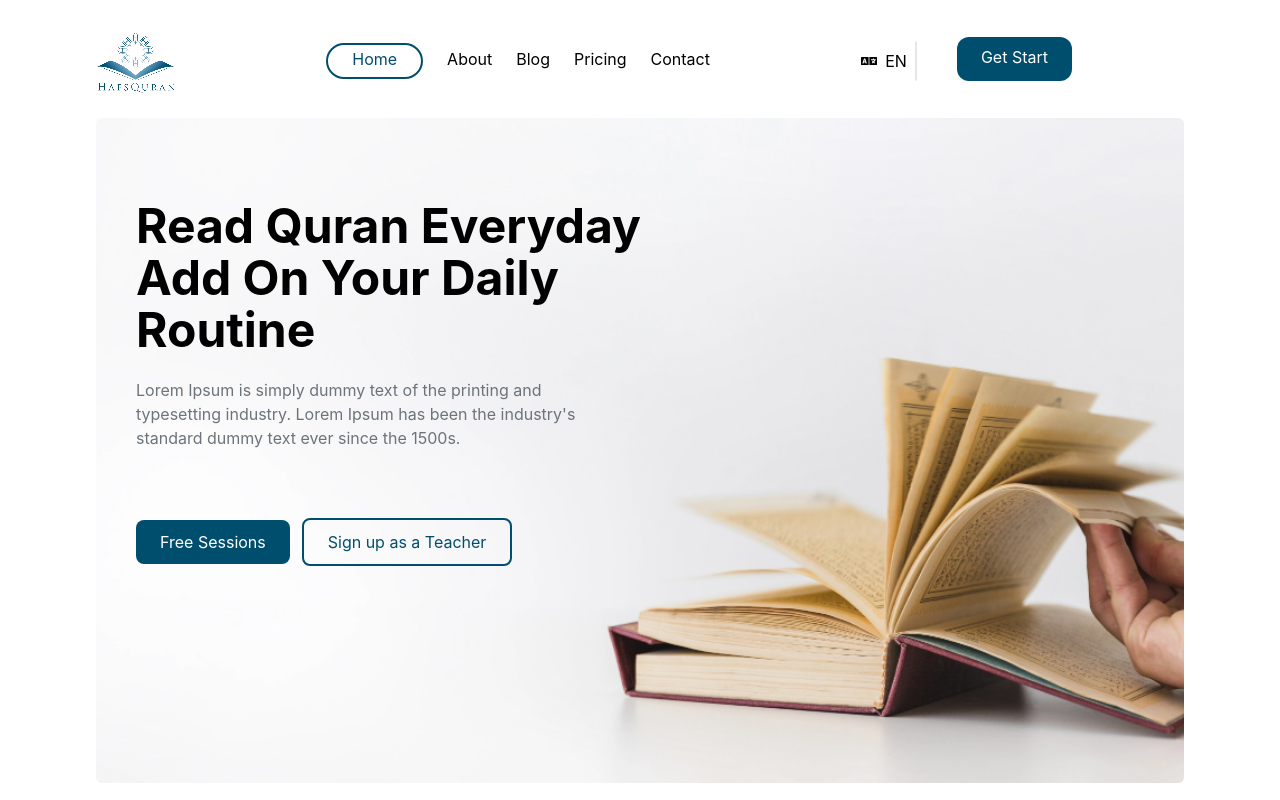
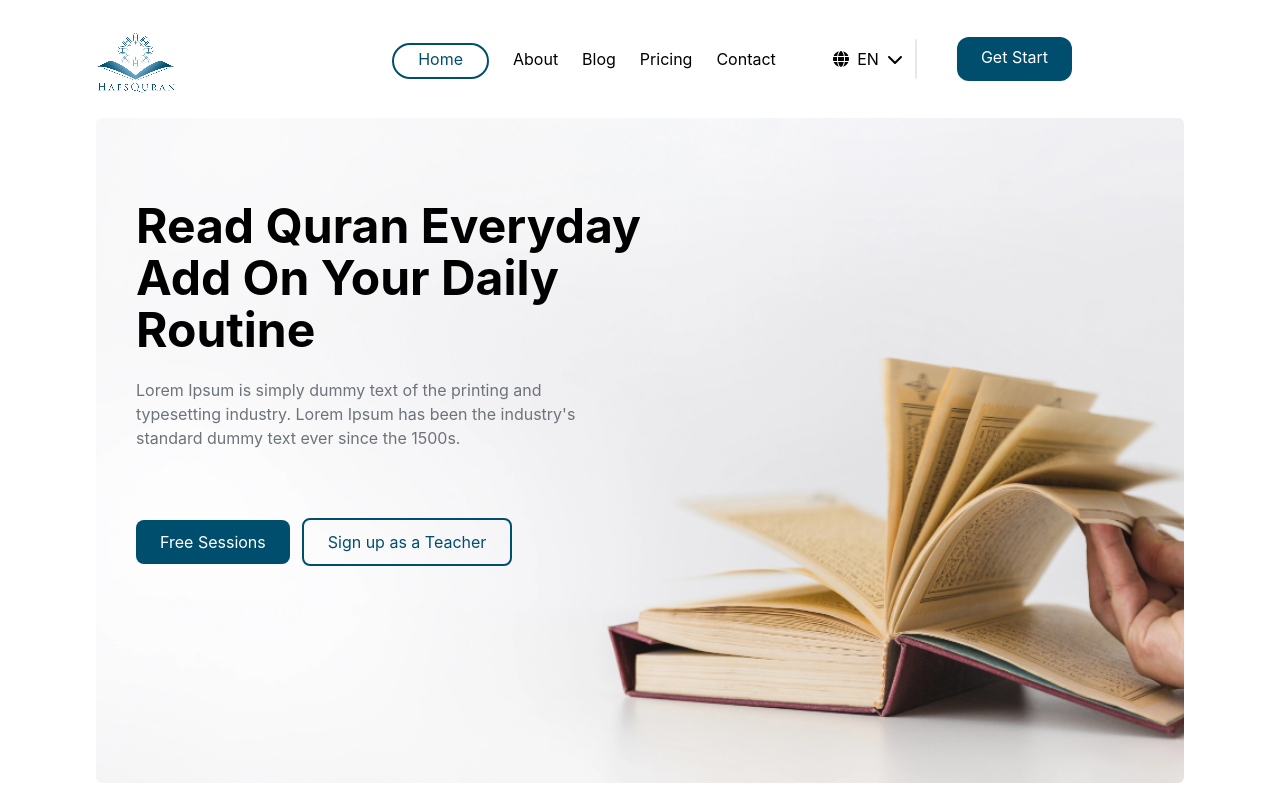
Before and after one commit to AhmedRabiea/HafsQuran, a React (Create React App) app: page / in a window 1280 px wide. Shown: the top 800 px of the page. Built offline with nearby package versions, Linux system fonts and the light colour scheme.

Commit message:
first commit#

```diff
--- a/package.json
+++ b/package.json
@@ -3,10 +3,15 @@
   "version": "0.1.0",
   "private": true,
   "dependencies": {
+    "@fortawesome/fontawesome-svg-core": "^6.4.0",
+    "@fortawesome/free-regular-svg-icons": "^6.4.0",
+    "@fortawesome/free-solid-svg-icons": "^6.4.0",
+    "@fortawesome/react-fontawesome": "^0.2.0",
     "@react-icons/all-files": "^4.1.0",
     "@testing-library/jest-dom": "^5.16.5",
     "@testing-library/react": "^13.4.0",
     "@testing-library/user-event": "^13.5.0",
+    "babel-plugin-macros": "^3.1.0",
     "react": "^18.2.0",
     "react-dom": "^18.2.0",
     "react-icons": "^4.10.1",
--- a/src/components/Navbar.jsx
+++ b/src/components/Navbar.jsx
@@ -1,5 +1,6 @@
 import React from "react";
-import { FaLanguage } from "react-icons/fa";
+import { FontAwesomeIcon } from "@fortawesome/react-fontawesome";
+import { faGlobe, faChevronDown } from "@fortawesome/free-solid-svg-icons";
 import logo from "../assets/imgs/logo.png";
 
 const Navbar = () => {
@@ -8,13 +9,13 @@ const Navbar = () => {
       {/* flex container */}
       <div className="flex items-center justify-between">
         {/* logo */}
-        <div className="pt-2">
+        <div className="pt-2 basis-1/3">
           <a href="/">
             <img src={logo} alt="logo" />
           </a>
         </div>
         {/* navbar menu items */}
-        <ul className="hidden md:flex space-x-6">
+        <ul className="hidden md:flex space-x-6 basis-1/3">
           <li>
             <a
               href="#"
@@ -45,12 +46,13 @@ const Navbar = () => {
           </li>
         </ul>
         {/* button menu */}
-        <div className="items-end justify-between text-right hiden md:flex">
-          <div className="flex items-center">
-            <FaLanguage />
-            <a href="#" className="p-2 border-r-2 border-navBorder rounded-sm">
+        <div className="items-center justify-end hiden md:flex basis-1/3">
+          <div className=" flex items-center border-r-2 border-navBorder rounded-sm pr-3">
+            <FontAwesomeIcon icon={faGlobe} />
+            <a href="#" className="p-2 ">
               EN
             </a>
+            <FontAwesomeIcon icon={faChevronDown} />
           </div>
           <a
             href="#"
```
Also changed, not shown: 1 other file (tests, documents, lock files or other folders).
